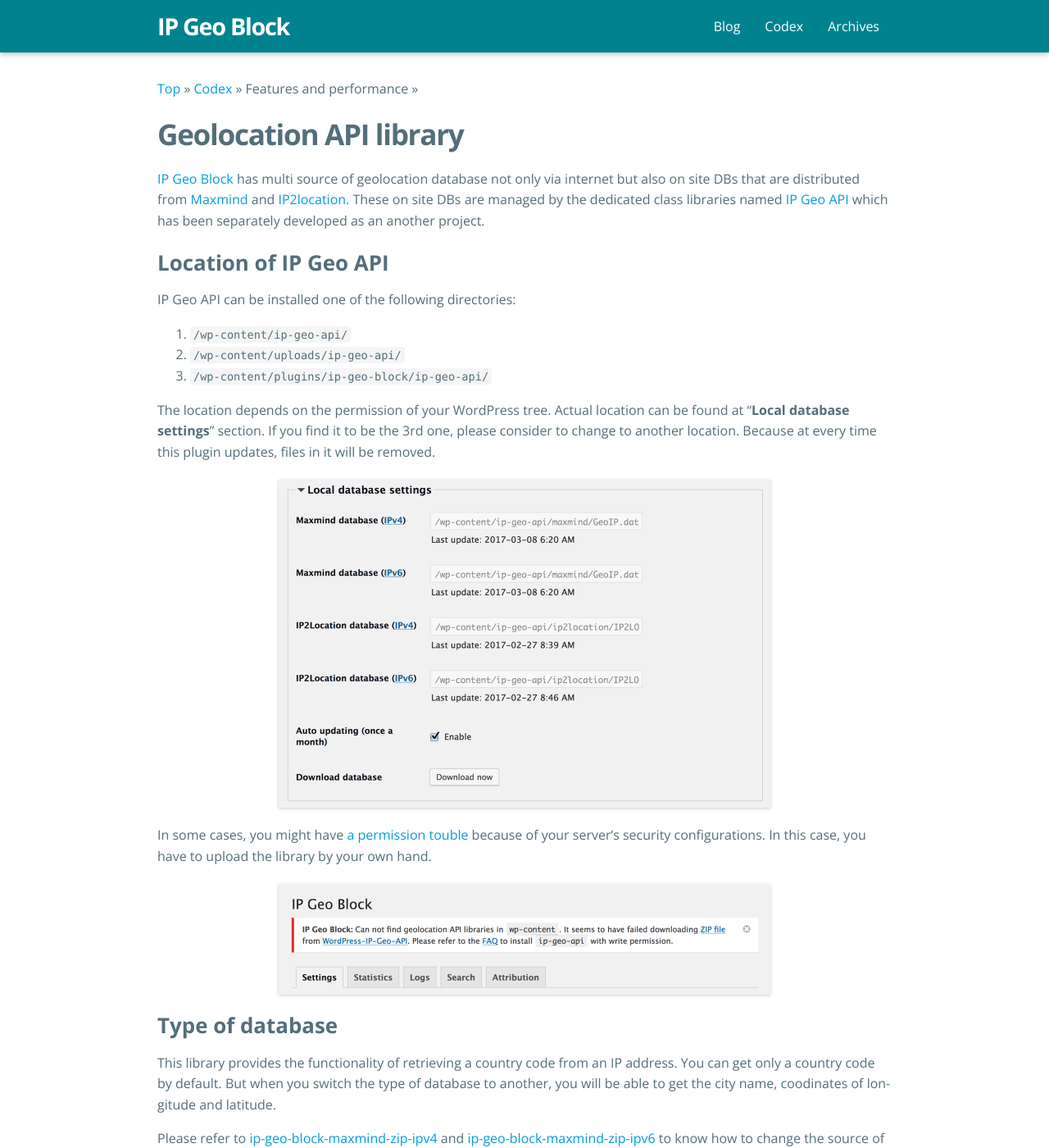
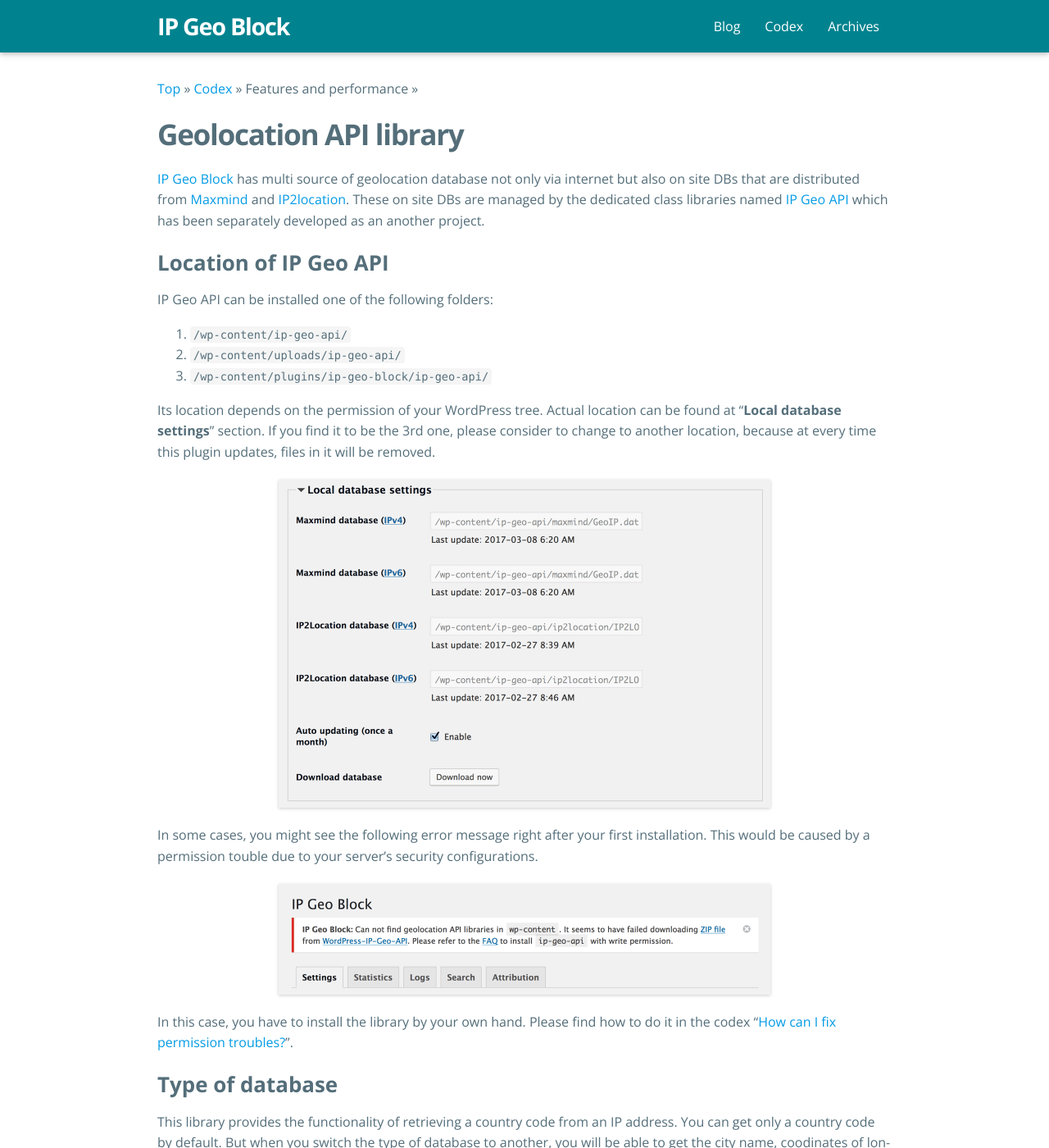
Before and after one commit to tokkonopapa/WordPress-IP-Geo-Block, a Jekyll site: the page built from _codex/03. Features and performance/04/geolocation-api-library.md, in a window 1280 px wide and 1400 px high. Shown: the whole window at 82% size. Built offline with Jekyll 4.4.1, drawn with Linux system fonts in a browser that asks for light colours; some web fonts are replaced.

Commit message:
Update codex.

```diff
--- a/_codex/03. Features and performance/04/geolocation-api-library.md
+++ b/_codex/03. Features and performance/04/geolocation-api-library.md
@@ -14,28 +14,31 @@
 
 ### Location of IP Geo API ###
 
-IP Geo API can be installed one of the following directories:
+IP Geo API can be installed one of the following folders:
 
 1. `/wp-content/ip-geo-api/`
 2. `/wp-content/uploads/ip-geo-api/`
 3. `/wp-content/plugins/ip-geo-block/ip-geo-api/`
 
-The location depends on the permission of your WordPress tree. Actual location
+Its location depends on the permission of your WordPress tree. Actual location
 can be found at "**Local database settings**" section. If you find it to be the
-3rd one, please consider to change to another location. Because at every time
+3rd one, please consider to change to another location, because at every time
 this plugin updates, files in it will be removed.
 
 ![Local database settings]({{ '/img/2017-03/LocalDatabaseSettings.png' | prepend: site.baseurl }}
  "Local database settings"
 )
 
-In some cases, you might have [a permission touble][Permission] because of your
-server's security configurations. In this case, you have to upload the library
-by your own hand.
+In some cases, you might see the following error message right after your first
+installation. This would be caused by a permission touble due to your server's
+security configurations.
 
 ![Error of IP Geo API]({{ '/img/2016-09/ErrorGeoAPI.png' | prepend: site.baseurl }}
  "Error of IP Geo API"
 )
+
+In this case, you have to install the library by your own hand. Please find how
+to do it in the codex "[How can I fix permission troubles?][Permission]".
 
 ### Type of database ###
 
```
